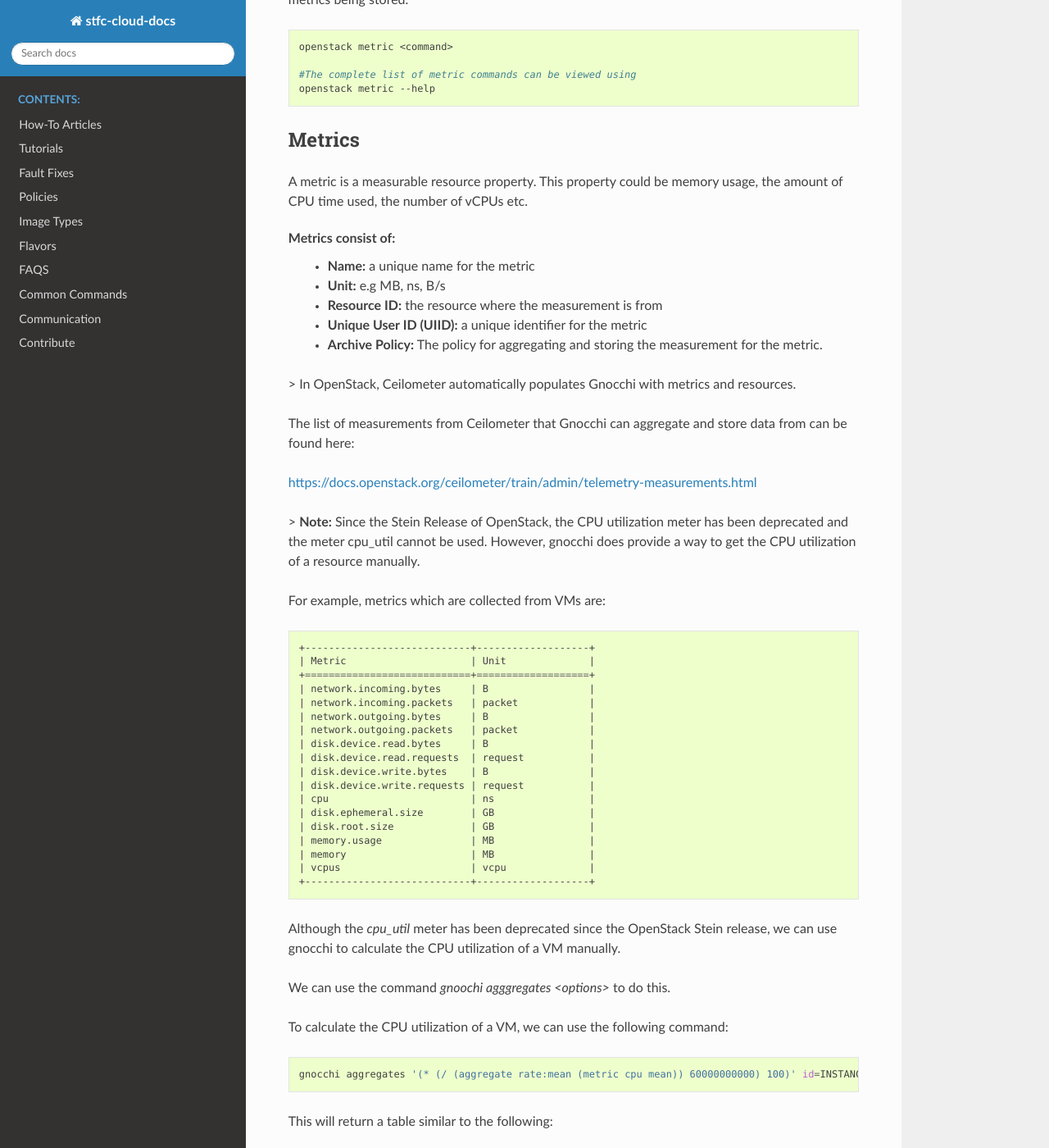
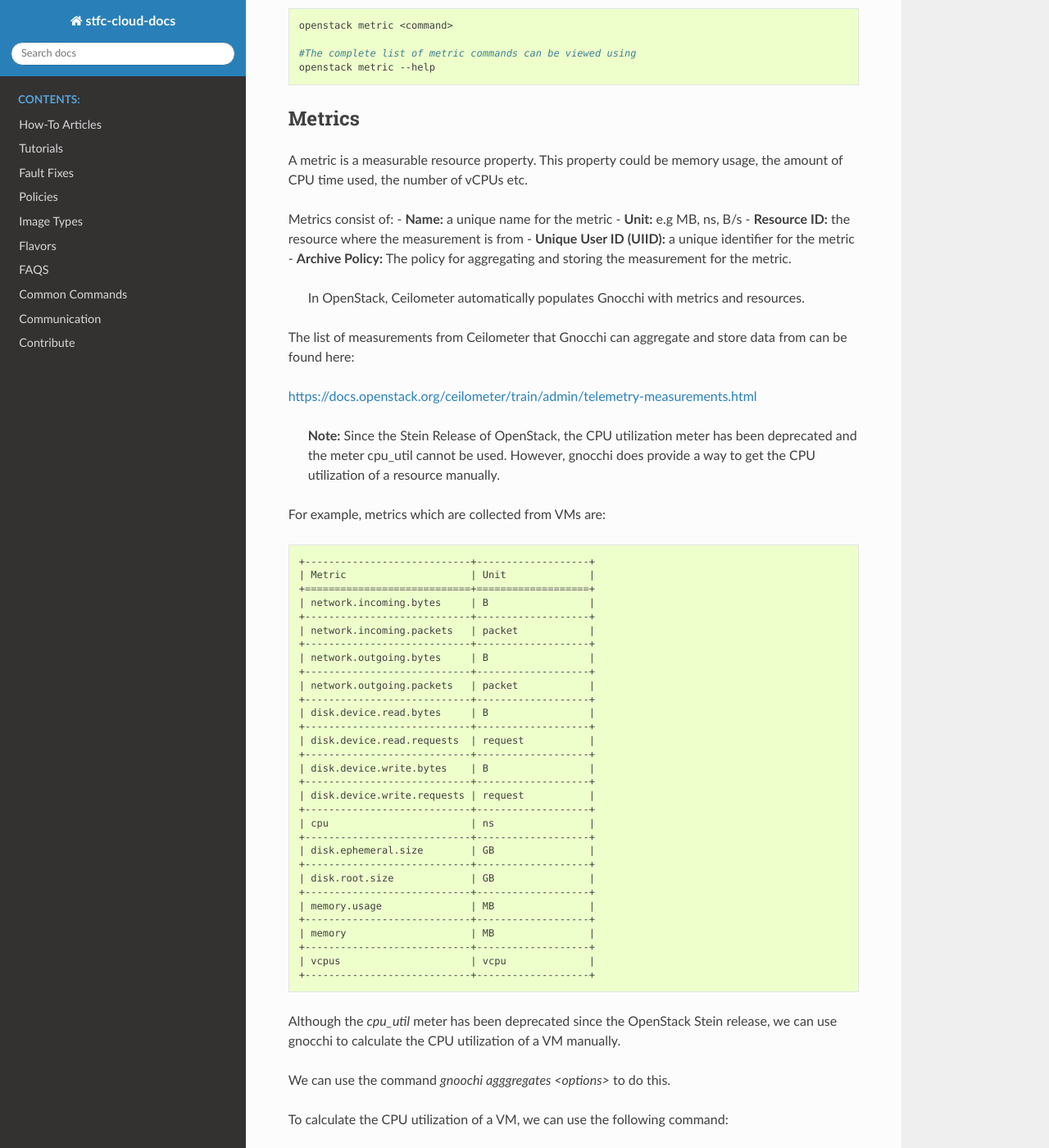
Before and after one commit to stfc/cloud-docs, a Sphinx documentation site: the page built from source/Aodh-and-Gnocchi/MonitoringVMsAodhGnocchi.rst, in a window 1280 px wide and 1400 px high, scrolled down 1554 px. Shown: the whole window at 82% size. Built offline with Sphinx 7.4.7 and the Read the Docs theme 2.0.0, drawn with Linux system fonts in a browser that asks for light colours; some of the changed text lies outside the part shown.

```diff
--- a/source/Aodh-and-Gnocchi/MonitoringVMsAodhGnocchi.rst
+++ b/source/Aodh-and-Gnocchi/MonitoringVMsAodhGnocchi.rst
@@ -1,7 +1,7 @@
 Monitoring Virtual Machines: Gnocchi and OpenStack Aodh
-=======================================================
+#########################################################
 
-> This document is a brief introduction to Aodh and Gnocchi.
+This document is a brief introduction to Aodh and Gnocchi.
 
 We can monitor virtual machines by using alarms which fire when a threshold for a given measurement (e.g memory usage) has been met, when a VM has unexpectedly powered off, or when a VM has entered an error state.
 
@@ -26,21 +26,22 @@ Aodh
 Aodh is the telemetry alarming service which triggers alarm when the collected data or metrics have met or broken defined rules.
 
 Alarms are governed by defined rules and have three states that they can enter:
-  - **ok** - the rule has been evaluated as *false*
-  - **alarm** - the rule has been evaluated as *true*
-  - **insufficient_data** - there is not enough data available to meaningfully determine the alarm state.
+- **ok** - the rule has been evaluated as *false*
+- **alarm** - the rule has been evaluated as *true*
+- **insufficient_data** - there is not enough data available to meaningfully determine the alarm state.
 
 There are three types of alarms which can be created using Aodh:
-  - **Threshold Alarms:** these alarms move to an alarm state when a given threshold has been met or exceeded. An example of a threshold alarm would be a memory usage alarm, which uses the memory usage metric of the specific VM to determine the alarm's state. These alarms will move back to an **ok** state when the threshold is no longer being exceeded.
 
-  - **Event Alarms:** these alarms move to an **alarm** state when a given event has occurred to a resource e.g a VM has unexpectedly powered off. These alarms only move to the **alarm** state once and will need their status updated manually to 'reset' the alarm.
+- **Threshold Alarms:** these alarms move to an alarm state when a given threshold has been met or exceeded. An example of a threshold alarm would be a memory usage alarm, which uses the memory usage metric of the specific VM to determine the alarm's state. These alarms will move back to an **ok** state when the threshold is no longer being exceeded.
 
-    > **Note:** Event alarms will always start in an **insufficient_data** state once created and will only change state when the event has occurred.
+- **Event Alarms:** these alarms move to an **alarm** state when a given event has occurred to a resource e.g a VM has unexpectedly powered off. These alarms only move to the **alarm** state once and will need their status updated manually to 'reset' the alarm.
+
+    **Note:** Event alarms will always start in an **insufficient_data** state once created and will only change state when the event has occurred.
 
 
-  - **Composite Alarms:** these alarms use a combination of rules to determine the state of an alarm. These rules are combined with logical operators.
+- **Composite Alarms:** these alarms use a combination of rules to determine the state of an alarm. These rules are combined with logical operators.
 
-Please see the **_Create Aodh Alarms_** documentation for more information on how to create Aodh Alarms in the command line.
+Please see the **Create Aodh Alarms** documentation for more information on how to create Aodh Alarms in the command line.
 
 Gnocchi
 -------
@@ -65,19 +66,19 @@ Metrics
 A metric is a measurable resource property. This property could be memory usage, the amount of CPU time used, the number of vCPUs etc.
 
 Metrics consist of:
-  - **Name:** a unique name for the metric
-  - **Unit:** e.g MB, ns, B/s
-  - **Resource ID:** the resource where the measurement is from
-  - **Unique User ID (UIID):** a unique identifier for the metric
-  - **Archive Policy:** The policy for aggregating and storing the measurement for the metric.
+- **Name:** a unique name for the metric
+- **Unit:** e.g MB, ns, B/s
+- **Resource ID:** the resource where the measurement is from
+- **Unique User ID (UIID):** a unique identifier for the metric
+- **Archive Policy:** The policy for aggregating and storing the measurement for the metric.
 
-> In OpenStack, Ceilometer automatically populates Gnocchi with metrics and resources.
+    In OpenStack, Ceilometer automatically populates Gnocchi with metrics and resources.
 
 The list of measurements from Ceilometer that Gnocchi can aggregate and store data from can be found here:
 
 https://docs.openstack.org/ceilometer/train/admin/telemetry-measurements.html
 
-> **Note:** Since the Stein Release of OpenStack, the CPU utilization meter has been deprecated and the meter cpu_util cannot be used. However, gnocchi does provide a way to get the CPU utilization of a resource manually.
+    **Note:** Since the Stein Release of OpenStack, the CPU utilization meter has been deprecated and the meter cpu_util cannot be used. However, gnocchi does provide a way to get the CPU utilization of a resource manually.
 
 For example, metrics which are collected from VMs are:
 
@@ -87,18 +88,31 @@ For example, metrics which are collected from VMs are:
   | Metric                     | Unit              |
   +============================+===================+
   | network.incoming.bytes     | B                 |
+  +----------------------------+-------------------+
   | network.incoming.packets   | packet            |
+  +----------------------------+-------------------+
   | network.outgoing.bytes     | B                 |
+  +----------------------------+-------------------+
   | network.outgoing.packets   | packet            |
+  +----------------------------+-------------------+
   | disk.device.read.bytes     | B                 |
+  +----------------------------+-------------------+
   | disk.device.read.requests  | request           |
+  +----------------------------+-------------------+
   | disk.device.write.bytes    | B                 |
+  +----------------------------+-------------------+
   | disk.device.write.requests | request           |
+  +----------------------------+-------------------+
   | cpu                        | ns                |
+  +----------------------------+-------------------+
   | disk.ephemeral.size        | GB                |
+  +----------------------------+-------------------+
   | disk.root.size             | GB                |
+  +----------------------------+-------------------+
   | memory.usage               | MB                |
+  +----------------------------+-------------------+
   | memory                     | MB                |
+  +----------------------------+-------------------+
   | vcpus                      | vcpu              |
   +----------------------------+-------------------+
 
@@ -239,7 +253,7 @@ In Gnocchi, **granularity** refers to the time interval between each aggregated
 - Stores **one day**  of data in **one minute** intervals. (1440 data points)
 - Stores **one year** of data in **one hour** intervals. (8760 data points)
 
-> **Note:** When creating threshold alarms which monitors metrics, it is important to check which *archive policy* they are using to collect the data. This is because each archive policy will have a different value for granularity. If a threshold alarm time interval is shorter than the granularity for that specific metric, the alarm will remain in an **insufficient_data** state.
+    **Note:** When creating threshold alarms which monitors metrics, it is important to check which *archive policy* they are using to collect the data. This is because each archive policy will have a different value for granularity. If a threshold alarm time interval is shorter than the granularity for that specific metric, the alarm will remain in an **insufficient_data** state.
 
 Metric Commands
 ^^^^^^^^^^^^^^^
```
